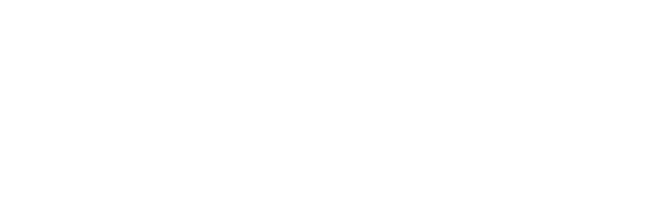
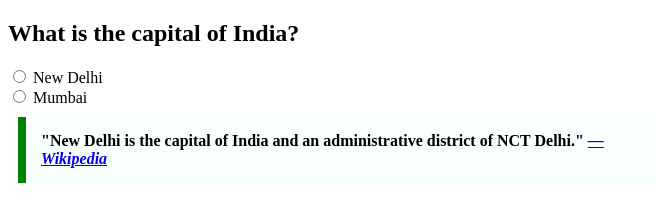
Before and after one commit to acciojob/trivia-flywitpavan, a website: page main.html in a window 1280 px wide. Shown: the whole page, without its empty margins (0-658 px from the left). Drawn offline with Linux system fonts and the light colour scheme.

Commit message:
created a submission

```diff
--- a/main.html
+++ b/main.html
@@ -1,16 +1,38 @@
 <!DOCTYPE html>
+<html lang="en">
+<head>
+    <meta charset="UTF-8">
+    <meta name="viewport" content="width=device-width, initial-scale=1.0">
+    <title>Quiz Question</title>
+    <style>
+        blockquote {
+            max-width: 600px;
+            margin: 10px;
+            padding: 15px;
+            border-left: 8px solid green;
+            background-color: #f8fffe;
+            font-weight: bold;
+        }
+    </style>
+</head>
+<body>
 
-<html>
+    <h2>What is the capital of India?</h2>
+    <form>
+        <label>
+            <input type="radio" name="capital" value="New Delhi">
+            New Delhi
+        </label><br>
+        <label>
+            <input type="radio" name="capital" value="Mumbai">
+            Mumbai
+        </label>
+    </form>
 
-<head>
-	<link rel="stylesheet" href="styles.css">
-</head>
-
-<body>
-	<!-- the entire body must be written by student -->
-    <script type="text/javascript" src="./script.js">
-</script>
+    <blockquote>
+        "New Delhi is the capital of India and an administrative district of NCT Delhi."
+        <cite><a href="https://en.wikipedia.org/wiki/New_Delhi" target="_blank">— Wikipedia</a></cite>
+    </blockquote>
 
 </body>
-
 </html>
```
